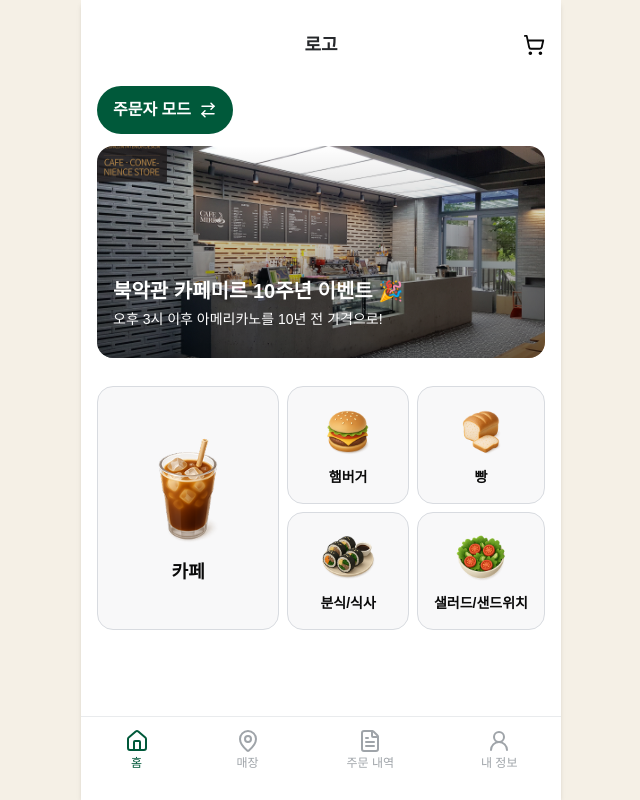
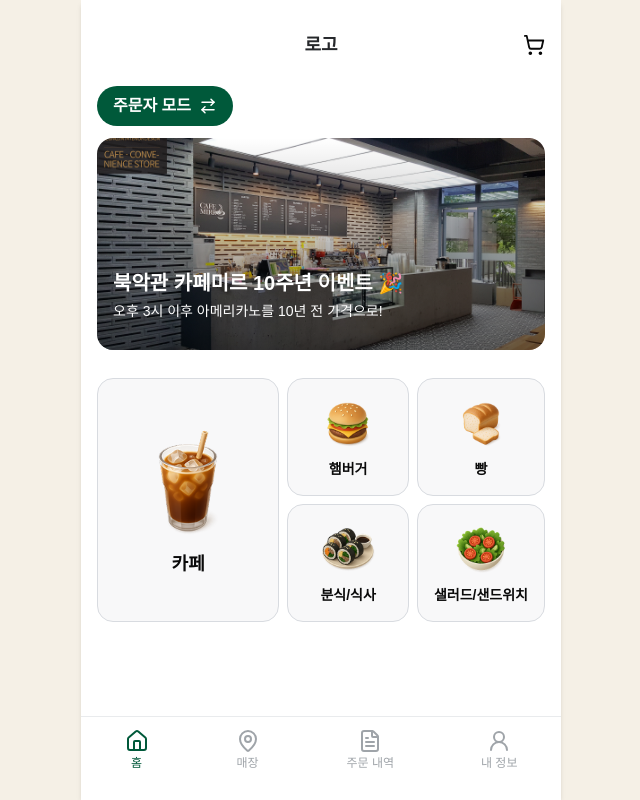
Before and after one commit to KoominEat/KoominEat-FE, a Next.js app: page / in a window 1280 px wide. Shown: the whole page, without its empty margins (319-959 px from the left). Built offline with nearby package versions, Linux system fonts and the light colour scheme; a web font is replaced by a local one.

Commit message:
style: 전환 버튼 py 수정

```diff
--- a/src/app/components/Main.tsx
+++ b/src/app/components/Main.tsx
@@ -11,7 +11,7 @@ const Main = () => {
       <Header title="로고" />
 
       <div className="flex">
-        <span className="flex items-center gap-2 text-white font-bold px-4 py-3 bg-main rounded-full cursor-pointer hover:bg-[#004c31] transition duration-300">
+        <span className="flex items-center gap-2 text-white font-bold px-4 py-2 bg-main rounded-full cursor-pointer hover:bg-[#004c31] transition duration-300">
           주문자 모드 <ArrowRightLeft size={18} />{" "}
         </span>
       </div>
```
